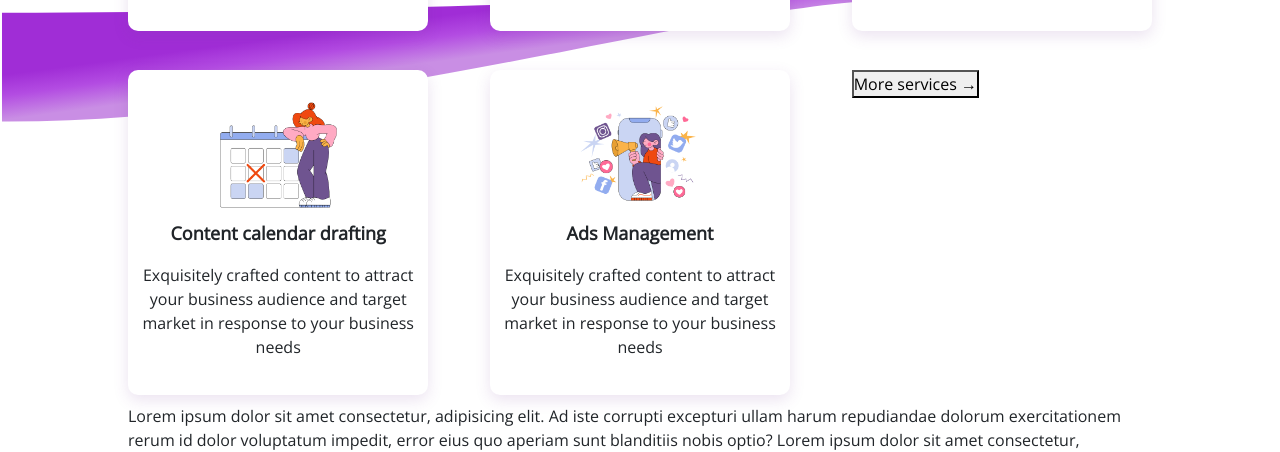
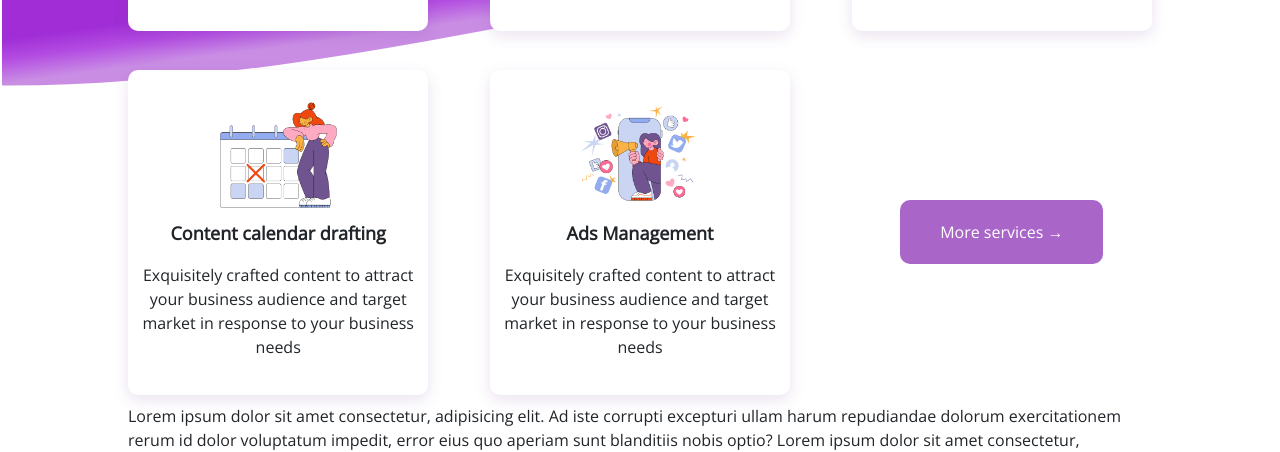
Before and after one commit to Sam-kayode/SMP, a Nuxt app: page / in a window 1280 px wide. Shown: the part 1725-2177 px from the top of the page. Built offline with nearby package versions, Linux system fonts and the light colour scheme.

Commit message:
add card styling

```diff
--- a/pages/index.vue
+++ b/pages/index.vue
@@ -58,7 +58,9 @@
               {{ card.content }}
             </p>
           </div>
-          <div><button>More services &#x2192;</button></div>
+          <div class="d-flex justify-content-center align-items-center">
+            <button>More services &#x2192;</button>
+          </div>
         </div>
       </div>
 
@@ -70,13 +72,7 @@
         Ad iste corrupti excepturi ullam harum repudiandae dolorum
         exercitationem rerum id dolor voluptatum impedit, error eius quo aperiam
         sunt blanditiis nobis optio? Lorem ipsum dolor sit amet consectetur,
-        adipisicing elit. Ad iste corrupti excepturi ullam harum repudiandae
-        dolorum exercitationem rerum id dolor voluptatum impedit, error eius quo
-        aperiam sunt blanditiis nobis optio? Lorem ipsum dolor sit amet
-        consectetur, adipisicing elit. Ad iste corrupti excepturi ullam harum
-        repudiandae dolorum exercitationem rerum id dolor voluptatum impedit,
-        error eius quo aperiam sunt blanditiis nobis optio? Lorem ipsum dolor
-        sit amet consectetur,
+        adipisicing elit. Ad iste corrupti
       </p>
     </div>
   </div>
@@ -354,7 +350,7 @@ export default {
         }
         .card-img {
           height: 130px;
-          width:auto;
+          width: auto;
           margin: 0 auto;
         }
 
@@ -367,6 +363,22 @@ export default {
           padding: 0;
         }
       }
+
+      button {
+        border: none;
+        padding: 20px 40px;
+        border-radius: 10px;
+        background-color: #a966c8;
+        color: #ffffff;
+        font-size:16px;
+
+        &:hover {
+          background-color: darken(#a966c8,10%);
+        padding: 22px 42px;
+        transition: 0.15s ease-out;
+
+        }
+      }
     }
   }
 }
```
